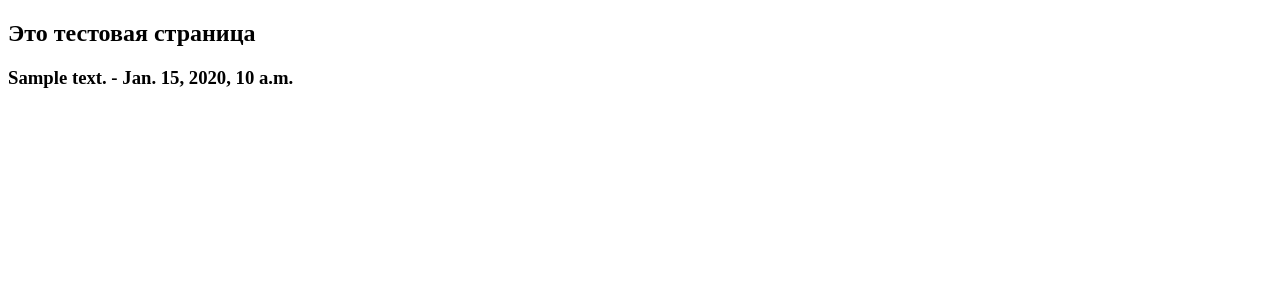
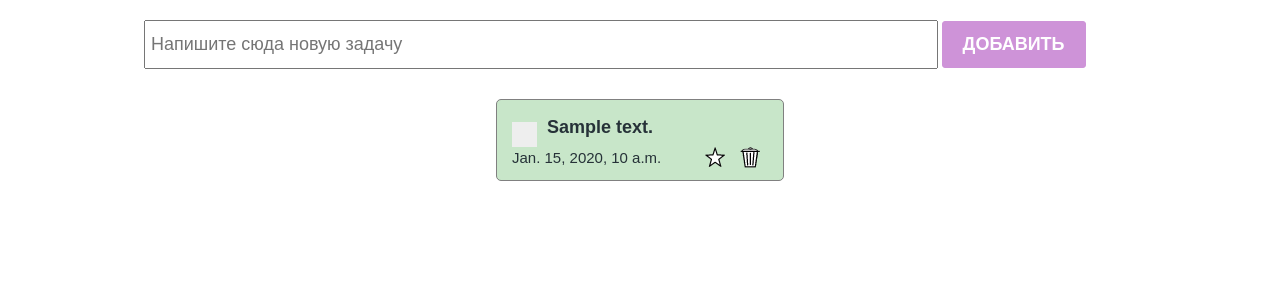
Before and after one commit to stasian2003/todo, a Django app: template main/templates/test.html in a window 1280 px wide. Shown: the top 300 px of the page. Run offline with Django 3.2, Linux system fonts and the light colour scheme; the template is opened without the code that fills it: most values are stand-ins (such as "Sample title", 1, 10 or a date in 2020).

Commit message:
creating b;ocks automatically

```diff
--- a/main/templates/test.html
+++ b/main/templates/test.html
@@ -1,14 +1,49 @@
+{% load static %}
 <!DOCTYPE html>
 <html lang="en">
 <head>
     <meta charset="UTF-8">
     <meta name="viewport" content="width=device-width, initial-scale=1.0">
-    <title>Document</title>
+    <title>TO DO</title>
+    <link rel="stylesheet" href= "{% static 'styles/index.css' %}">
+    <link rel="stylesheet" href="{% static 'styles/checkbox.css' %}">
+
 </head>
 <body>
-    <h2>Это тестовая страница</h2>
-    {% for todo in todo_list %}
-        <h3>{{ todo.text }} - {{ todo.created_at }}</h3>
-    {% endfor %}
+
+    <section>
+        <div class="create_container">
+            <input
+            class="create_input"
+            type="text"
+            placeholder="Напишите сюда новую задачу">
+            <button class="create_button">Добавить</button>
+
+        </div>
+
+        <div class="todo_container">
+
+            {% for todo in todo_list %}
+
+            <div class="todo_item">
+                <div class="todo_item_header">
+                    <label class="checkbox_container">
+                        <input type="checkbox">
+                        <span class="checkmark"></span>
+                    </label>
+                    <h4>{{ todo.text }}</h4>
+                </div>
+                <div class="todo_item_footer">
+                    <p>{{ todo.created_at }}</p>
+                    <div class="action_buttons">
+                        <img src="./items/star.png">
+                        <img src="./items/korzina.png">
+                    </div>
+                </div>
+            </div>
+
+            {% endfor %}
+        </div>
+    </section>
 </body>
 </html>
```
